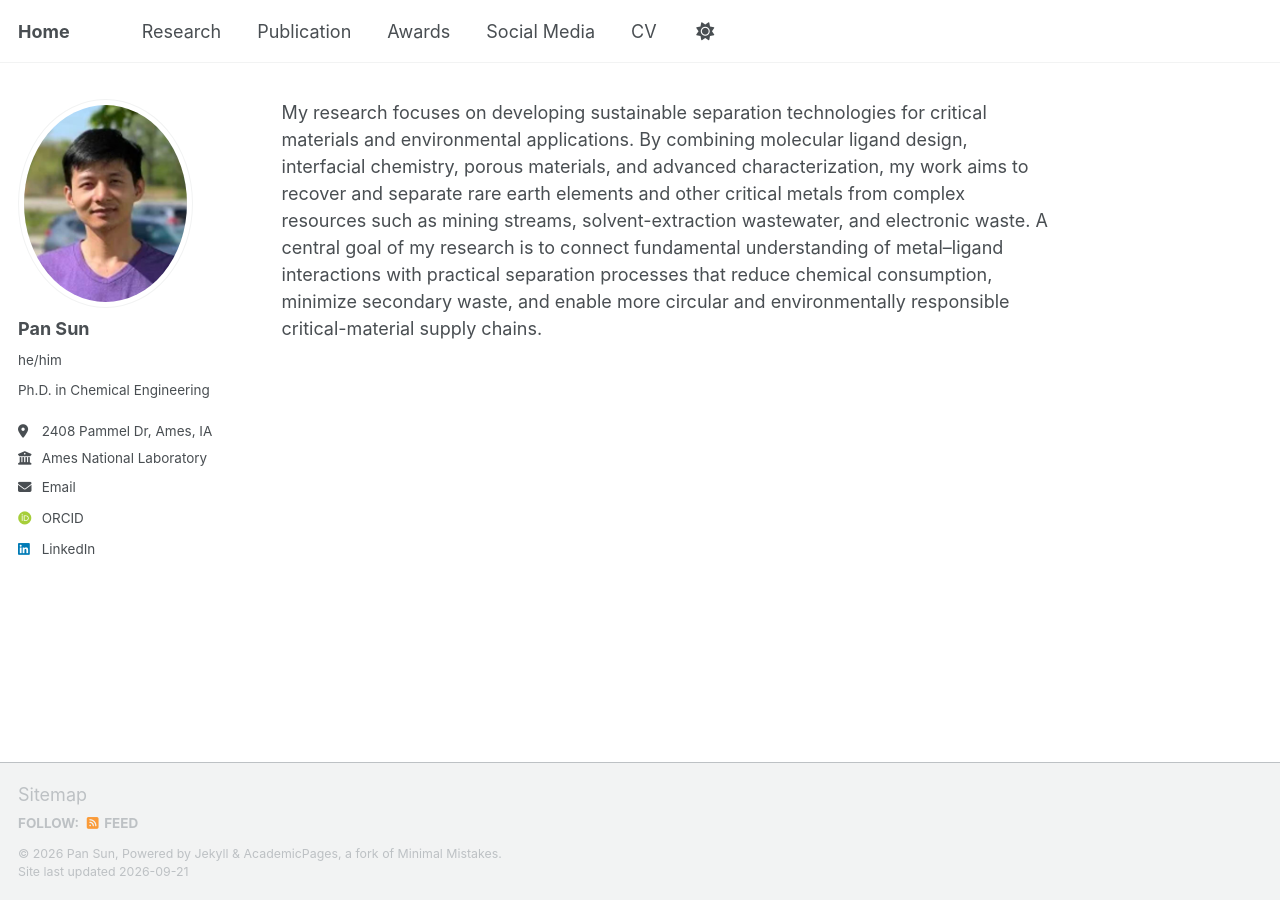
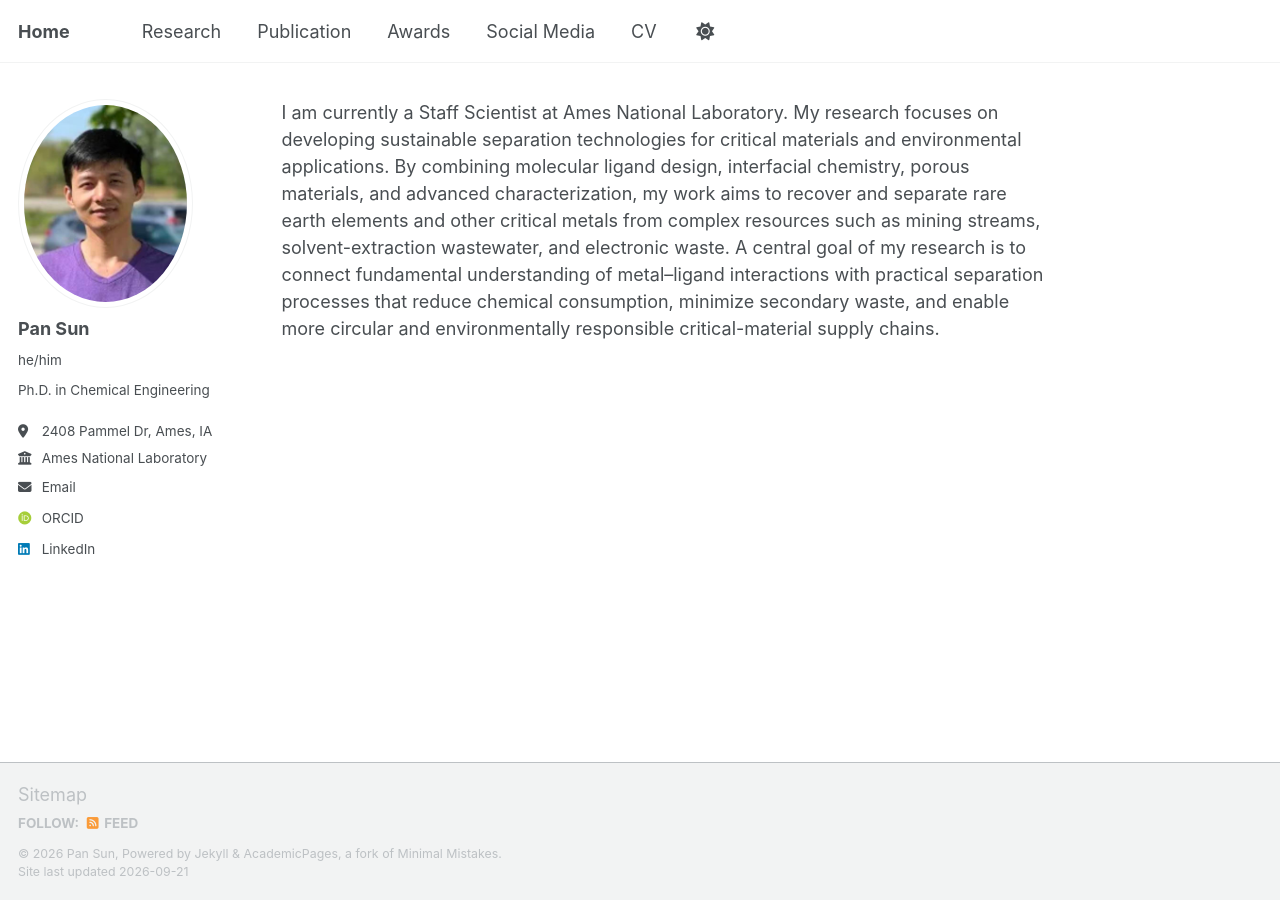
Before and after one commit to qxc2/pans, a Jekyll site: the page built from _pages/about.md, in a window 1280 px wide. Built offline with Jekyll 4.4.1, drawn with Linux system fonts in a browser that asks for light colours; some web fonts are replaced; a script that is not in the unit is left out.

Commit message:
Update about section with current position
Added current position as Staff Scientist at Ames National Laboratory.

```diff
--- a/_pages/about.md
+++ b/_pages/about.md
@@ -7,4 +7,4 @@ redirect_from:
   - /about.html
 ---
 
-My research focuses on developing sustainable separation technologies for critical materials and environmental applications. By combining molecular ligand design, interfacial chemistry, porous materials, and advanced characterization, my work aims to recover and separate rare earth elements and other critical metals from complex resources such as mining streams, solvent-extraction wastewater, and electronic waste. A central goal of my research is to connect fundamental understanding of metal–ligand interactions with practical separation processes that reduce chemical consumption, minimize secondary waste, and enable more circular and environmentally responsible critical-material supply chains.
+I am currently a Staff Scientist at Ames National Laboratory. My research focuses on developing sustainable separation technologies for critical materials and environmental applications. By combining molecular ligand design, interfacial chemistry, porous materials, and advanced characterization, my work aims to recover and separate rare earth elements and other critical metals from complex resources such as mining streams, solvent-extraction wastewater, and electronic waste. A central goal of my research is to connect fundamental understanding of metal–ligand interactions with practical separation processes that reduce chemical consumption, minimize secondary waste, and enable more circular and environmentally responsible critical-material supply chains.
```
